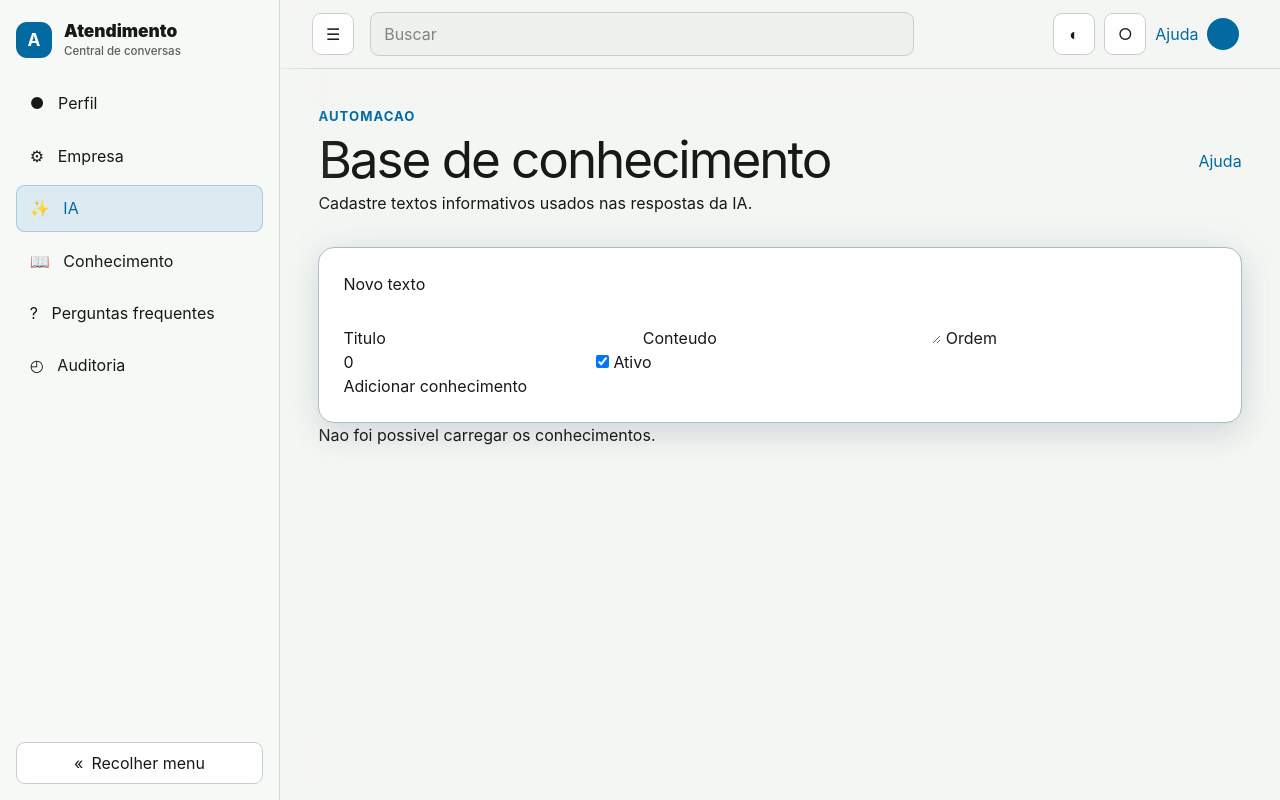
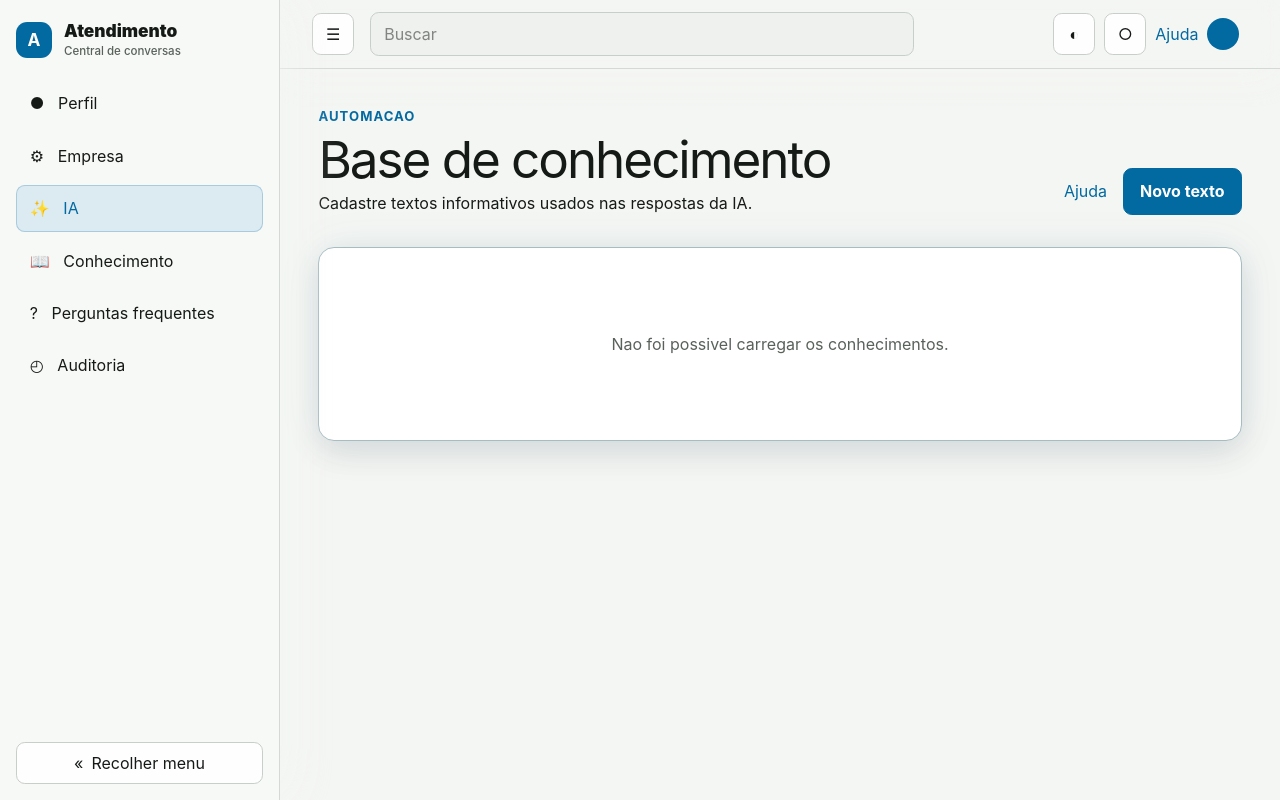
Before and after one commit to gitandol/saas-atendimento, a Django app: template templates/ia/conhecimento.html in a window 1280 px wide. Run offline with Django 5.2, Linux system fonts and the light colour scheme; the template is opened without the code that fills it, so the values that code supplies are empty; style sheets or scripts are compiled from the project's sources.

Commit message:
fix: melhora layout da base de conhecimento

```diff
--- /dev/null
+++ b/static/src/css/conhecimento.css
@@ -0,0 +1,169 @@
+.cabecalho-conhecimento {
+  align-items: flex-end;
+}
+
+.acoes-cabecalho-conhecimento {
+  display: flex;
+  align-items: center;
+  justify-content: flex-end;
+  gap: 1rem;
+}
+
+.botao-novo-conhecimento {
+  min-height: 2.75rem;
+  padding: 0.65rem 1rem;
+  border: 1px solid var(--cor-primaria);
+  border-radius: 0.55rem;
+  background: var(--cor-primaria);
+  color: var(--cor-em-primaria);
+  cursor: pointer;
+  font-weight: 750;
+}
+
+.painel-conhecimentos {
+  min-height: 12rem;
+}
+
+.estado-vazio-conhecimentos,
+.estado-erro-conhecimentos,
+.painel-conhecimentos > [data-estado="carregando"] {
+  min-height: 9rem;
+  place-content: center;
+  margin: 0;
+  color: var(--cor-texto-suave);
+  text-align: center;
+}
+
+.estado-vazio-conhecimentos:not([hidden]),
+.estado-erro-conhecimentos:not([hidden]),
+.painel-conhecimentos > [data-estado="carregando"]:not([hidden]) {
+  display: grid;
+}
+
+.tabela-responsiva {
+  overflow-x: auto;
+}
+
+#tabela-conhecimentos {
+  width: 100%;
+  border-collapse: collapse;
+}
+
+#tabela-conhecimentos th,
+#tabela-conhecimentos td {
+  padding: 0.85rem 1rem;
+  border-bottom: 1px solid var(--cor-borda);
+  text-align: left;
+  vertical-align: middle;
+}
+
+#tabela-conhecimentos th {
+  color: var(--cor-texto-suave);
+  font-size: 0.78rem;
+  letter-spacing: 0.05em;
+  text-transform: uppercase;
+}
+
+#tabela-conhecimentos tbody tr:last-child td {
+  border-bottom: 0;
+}
+
+.conteudo-resumido {
+  max-width: 34rem;
+  overflow: hidden;
+  text-overflow: ellipsis;
+  white-space: nowrap;
+}
+
+.status-conhecimento {
+  display: inline-flex;
+  padding: 0.25rem 0.6rem;
+  border-radius: 999px;
+  background: color-mix(in srgb, var(--cor-alerta) 14%, transparent);
+  color: var(--cor-texto-suave);
+  font-size: 0.82rem;
+  font-weight: 700;
+}
+
+.status-conhecimento[data-ativo="true"] {
+  background: color-mix(in srgb, var(--cor-primaria) 16%, transparent);
+  color: var(--cor-primaria);
+}
+
+.acoes-linha-conhecimento {
+  display: flex;
+  justify-content: flex-end;
+  gap: 0.5rem;
+  white-space: nowrap;
+}
+
+#modal-conhecimento {
+  width: min(calc(100% - 2rem), 44rem);
+  max-height: calc(100vh - 2rem);
+  padding: 0;
+  overflow: auto;
+  border: 1px solid var(--cor-borda);
+  border-radius: 1rem;
+  background: var(--cor-superficie);
+  color: var(--cor-texto);
+  box-shadow: var(--sombra);
+}
+
+#modal-conhecimento::backdrop {
+  background: var(--cor-sobreposicao);
+  backdrop-filter: blur(4px);
+}
+
+#formulario-conhecimento {
+  padding: clamp(1rem, 3vw, 1.5rem);
+}
+
+.cabecalho-modal-conhecimento,
+.acoes-modal-conhecimento {
+  display: flex;
+  align-items: center;
+  justify-content: space-between;
+  gap: 1rem;
+}
+
+.cabecalho-modal-conhecimento h2 {
+  margin: 0.2rem 0 0;
+}
+
+.fechar-modal-conhecimento {
+  min-width: 2.5rem;
+  padding: 0.35rem;
+  border-color: var(--cor-borda) !important;
+  background: transparent !important;
+  color: var(--cor-texto) !important;
+  font-size: 1.5rem;
+}
+
+.campo-conteudo-conhecimento {
+  grid-column: 1 / -1;
+}
+
+.acoes-modal-conhecimento {
+  justify-content: flex-end;
+}
+
+.acoes-modal-conhecimento .botao-secundario {
+  border-color: var(--cor-borda);
+  background: var(--cor-superficie-interna);
+  color: var(--cor-texto);
+}
+
+@media (max-width: 767px) {
+  .cabecalho-conhecimento {
+    align-items: stretch;
+    flex-direction: column;
+  }
+
+  .acoes-cabecalho-conhecimento {
+    justify-content: space-between;
+  }
+
+  .conteudo-resumido {
+    max-width: 16rem;
+  }
+}
--- a/templates/ia/conhecimento.html
+++ b/templates/ia/conhecimento.html
@@ -3,76 +3,188 @@
 
 {% block titulo %}Base de conhecimento | Atendimento{% endblock %}
 
+{% block estilos %}
+  <link rel="stylesheet" href="{% static 'src/css/configuracao-empresa.css' %}">
+  <link rel="stylesheet" href="{% static 'src/css/conhecimento.css' %}">
+{% endblock %}
+
 {% block conteudo %}
-  <section class="cabecalho-pagina">
+  <section class="cabecalho-pagina cabecalho-conhecimento">
     <div>
       <p class="rotulo-pagina">Automacao</p>
       <h1>Base de conhecimento</h1>
       <p>Cadastre textos informativos usados nas respostas da IA.</p>
     </div>
+    <div class="acoes-cabecalho-conhecimento">
       {% include "componentes/link_ajuda.html" with topico_ajuda="base-de-conhecimento" %}
+      <button id="abrir-modal-conhecimento" class="botao-novo-conhecimento" type="button">Novo texto</button>
+    </div>
   </section>
 
-  <section class="pilha-configuracao">
-    <form class="cartao formulario-configuracao" hx-post="/api/v1/ia/conhecimentos" hx-ext="json-enc" hx-swap="none" hx-headers='{"X-CSRFToken": "{{ csrf_token }}"}'>
+  <section
+    id="lista-conhecimentos"
+    class="cartao painel-conhecimentos"
+    hx-get="/api/v1/ia/conhecimentos"
+    hx-trigger="load, conhecimentoAlterado from:body"
+    hx-swap="none"
+  >
+    <p data-estado="carregando" role="status">Carregando conhecimentos...</p>
+    <p id="estado-vazio-conhecimentos" class="estado-vazio-conhecimentos" data-estado="vazio" hidden>Nenhum conhecimento cadastrado.</p>
+    <p class="estado-erro-conhecimentos" data-estado="erro" role="alert" hidden>Nao foi possivel carregar os conhecimentos.</p>
+    <div id="regiao-tabela-conhecimentos" class="tabela-responsiva" hidden>
+      <table id="tabela-conhecimentos">
+        <thead>
+          <tr>
+            <th scope="col">Titulo</th>
+            <th scope="col">Conteudo</th>
+            <th scope="col">Ordem</th>
+            <th scope="col">Status</th>
+            <th scope="col"><span class="somente-leitor">Acoes</span></th>
+          </tr>
+        </thead>
+        <tbody id="corpo-tabela-conhecimentos"></tbody>
+      </table>
+    </div>
+  </section>
+
+  <template id="modelo-linha-conhecimento">
+    <tr>
+      <td data-coluna="titulo"></td>
+      <td class="conteudo-resumido" data-coluna="conteudo"></td>
+      <td data-coluna="ordem"></td>
+      <td><span class="status-conhecimento" data-coluna="status"></span></td>
+      <td class="acoes-linha-conhecimento">
+        <button class="botao-secundario" type="button" data-acao="editar">Editar</button>
+        <button class="botao-secundario" type="button" hx-delete="/api/v1/ia/conhecimentos/__id__" hx-swap="none" hx-confirm="Excluir este conhecimento?" hx-headers='{"X-CSRFToken": "{{ csrf_token }}"}'>Excluir</button>
+      </td>
+    </tr>
+  </template>
+
+  <dialog id="modal-conhecimento" aria-labelledby="titulo-modal-conhecimento">
+    <form id="formulario-conhecimento" class="formulario-configuracao">
+      <header class="cabecalho-modal-conhecimento">
+        <div>
+          <p class="rotulo-pagina">Base de conhecimento</p>
+          <h2 id="titulo-modal-conhecimento">Novo texto</h2>
+        </div>
+        <button class="fechar-modal-conhecimento" type="button" aria-label="Fechar modal">&times;</button>
+      </header>
       <fieldset>
-        <legend>Novo texto</legend>
         <label>Titulo <input name="titulo" maxlength="200" required></label>
-        <label>Conteudo <textarea name="conteudo" maxlength="50000" required></textarea></label>
         <label>Ordem <input name="ordem" type="number" min="0" value="0" required></label>
+        <label class="campo-conteudo-conhecimento">Conteudo <textarea name="conteudo" maxlength="50000" required></textarea></label>
         <label class="campo-checkbox"><input name="ativo" type="checkbox" checked> Ativo</label>
       </fieldset>
-      <button type="submit">Adicionar conhecimento</button>
+      <p id="feedback-conhecimento" role="status" aria-live="polite"></p>
+      <footer class="acoes-modal-conhecimento">
+        <button class="botao-secundario cancelar-modal-conhecimento" type="button">Cancelar</button>
+        <button type="submit">Salvar texto</button>
+      </footer>
     </form>
-    <template id="modelo-conhecimento">
-      <article class="cartao">
-        <form hx-put="/api/v1/ia/conhecimentos/__id__" hx-ext="json-enc" hx-swap="none" hx-headers='{"X-CSRFToken": "{{ csrf_token }}"}'>
-          <label>Titulo <input name="titulo" maxlength="200" required></label>
-          <label>Conteudo <textarea name="conteudo" maxlength="50000" required></textarea></label>
-          <label>Ordem <input name="ordem" type="number" min="0" required></label>
-          <label class="campo-checkbox"><input name="ativo" type="checkbox"> Ativo</label>
-          <button type="submit">Salvar</button>
-        </form>
-        <button type="button" hx-delete="/api/v1/ia/conhecimentos/__id__" hx-swap="none" hx-confirm="Excluir este conhecimento?" hx-headers='{"X-CSRFToken": "{{ csrf_token }}"}'>Excluir</button>
-      </article>
-    </template>
-    <div id="lista-conhecimentos" class="pilha-configuracao" hx-get="/api/v1/ia/conhecimentos" hx-trigger="load, conhecimentoAlterado from:body" hx-swap="none">
-      <p data-estado="carregando" role="status">Carregando conhecimentos...</p>
-      <p data-estado="vazio" hidden>Nenhum conhecimento cadastrado.</p>
-      <p data-estado="erro" hidden>Nao foi possivel carregar os conhecimentos.</p>
-    </div>
-  </section>
+  </dialog>
 {% endblock %}
 
 {% block scripts %}
   <script src="{% static 'vendor/htmx.min.js' %}"></script>
-  <script src="{% static 'vendor/htmx-ext-json-enc.js' %}"></script>
   <script>
+    (() => {
+      const lista = document.querySelector("#lista-conhecimentos");
+      const vazio = document.querySelector("#estado-vazio-conhecimentos");
+      const regiaoTabela = document.querySelector("#regiao-tabela-conhecimentos");
+      const corpoTabela = document.querySelector("#corpo-tabela-conhecimentos");
+      const modal = document.querySelector("#modal-conhecimento");
+      const formulario = document.querySelector("#formulario-conhecimento");
+      const tituloModal = document.querySelector("#titulo-modal-conhecimento");
+      const feedback = document.querySelector("#feedback-conhecimento");
+      const csrf = "{{ csrf_token }}";
+
+      const prepararCriacao = () => {
+        formulario.reset();
+        formulario.dataset.documentoId = "";
+        formulario.elements.ordem.value = "0";
+        formulario.elements.ativo.checked = true;
+        tituloModal.textContent = "Novo texto";
+        feedback.textContent = "";
+        modal.showModal();
+        formulario.elements.titulo.focus();
+      };
+
+      const prepararEdicao = (item) => {
+        formulario.dataset.documentoId = item.id;
+        formulario.elements.titulo.value = item.titulo;
+        formulario.elements.conteudo.value = item.conteudo;
+        formulario.elements.ordem.value = item.ordem;
+        formulario.elements.ativo.checked = item.ativo;
+        tituloModal.textContent = "Editar texto";
+        feedback.textContent = "";
+        modal.showModal();
+        formulario.elements.titulo.focus();
+      };
+
+      document.querySelector("#abrir-modal-conhecimento").addEventListener("click", prepararCriacao);
+      document.querySelectorAll(".fechar-modal-conhecimento, .cancelar-modal-conhecimento").forEach((botao) => {
+        botao.addEventListener("click", () => modal.close());
+      });
+
+      formulario.addEventListener("submit", async (evento) => {
+        evento.preventDefault();
+        const documentoId = formulario.dataset.documentoId;
+        const resposta = await fetch(
+          documentoId ? `/api/v1/ia/conhecimentos/${documentoId}` : "/api/v1/ia/conhecimentos",
+          {
+            method: documentoId ? "PUT" : "POST",
+            credentials: "same-origin",
+            headers: {"Content-Type": "application/json", "X-CSRFToken": csrf},
+            body: JSON.stringify({
+              titulo: formulario.elements.titulo.value,
+              conteudo: formulario.elements.conteudo.value,
+              ordem: Number(formulario.elements.ordem.value),
+              ativo: formulario.elements.ativo.checked
+            })
+          }
+        );
+        if (!resposta.ok) {
+          const dados = await resposta.json();
+          feedback.textContent = dados.mensagem || "Nao foi possivel salvar o texto.";
+          return;
+        }
+        modal.close();
+        htmx.trigger(document.body, "conhecimentoAlterado");
+      });
+
       document.body.addEventListener("htmx:afterRequest", (evento) => {
-      const lista = document.querySelector("#lista-conhecimentos");
-      if (evento.detail.elt.closest("form") && evento.detail.successful) {
+        if (evento.detail.elt.closest("[hx-delete]") && evento.detail.successful) {
           htmx.trigger(document.body, "conhecimentoAlterado");
         }
         if (evento.detail.elt !== lista) return;
         lista.querySelector('[data-estado="carregando"]').hidden = true;
         lista.querySelector('[data-estado="erro"]').hidden = evento.detail.successful;
-      if (!evento.detail.successful) return;
+        if (!evento.detail.successful) {
+          vazio.hidden = true;
+          regiaoTabela.hidden = true;
+          return;
+        }
+
         const dados = JSON.parse(evento.detail.xhr.responseText);
-      lista.querySelector('[data-estado="vazio"]').hidden = dados.total !== 0;
-      lista.querySelectorAll("article").forEach((item) => item.remove());
+        const semDados = dados.total === 0;
+        vazio.hidden = !semDados;
+        regiaoTabela.hidden = semDados;
+        corpoTabela.replaceChildren();
         dados.itens.forEach((item) => {
-        const artigo = document.querySelector("#modelo-conhecimento").content.firstElementChild.cloneNode(true);
-        const formulario = artigo.querySelector("form");
-        const excluir = artigo.querySelector("button[hx-delete]");
-        formulario.setAttribute("hx-put", `/api/v1/ia/conhecimentos/${item.id}`);
+          const linha = document.querySelector("#modelo-linha-conhecimento").content.firstElementChild.cloneNode(true);
+          linha.querySelector('[data-coluna="titulo"]').textContent = item.titulo;
+          linha.querySelector('[data-coluna="conteudo"]').textContent = item.conteudo;
+          linha.querySelector('[data-coluna="ordem"]').textContent = item.ordem;
+          const status = linha.querySelector('[data-coluna="status"]');
+          status.textContent = item.ativo ? "Ativo" : "Inativo";
+          status.dataset.ativo = item.ativo;
+          linha.querySelector('[data-acao="editar"]').addEventListener("click", () => prepararEdicao(item));
+          const excluir = linha.querySelector("[hx-delete]");
           excluir.setAttribute("hx-delete", `/api/v1/ia/conhecimentos/${item.id}`);
-        formulario.elements.titulo.value = item.titulo;
-        formulario.elements.conteudo.value = item.conteudo;
-        formulario.elements.ordem.value = item.ordem;
-        formulario.elements.ativo.checked = item.ativo;
-        lista.appendChild(artigo);
-        htmx.process(artigo);
+          corpoTabela.appendChild(linha);
+          htmx.process(linha);
         });
       });
+    })();
   </script>
 {% endblock %}
```
Also changed, not shown: apps/ia/tests/test_paginas_conhecimento.py (+16 -2 lines). Lines whose indentation alone changed are shown as unchanged.
